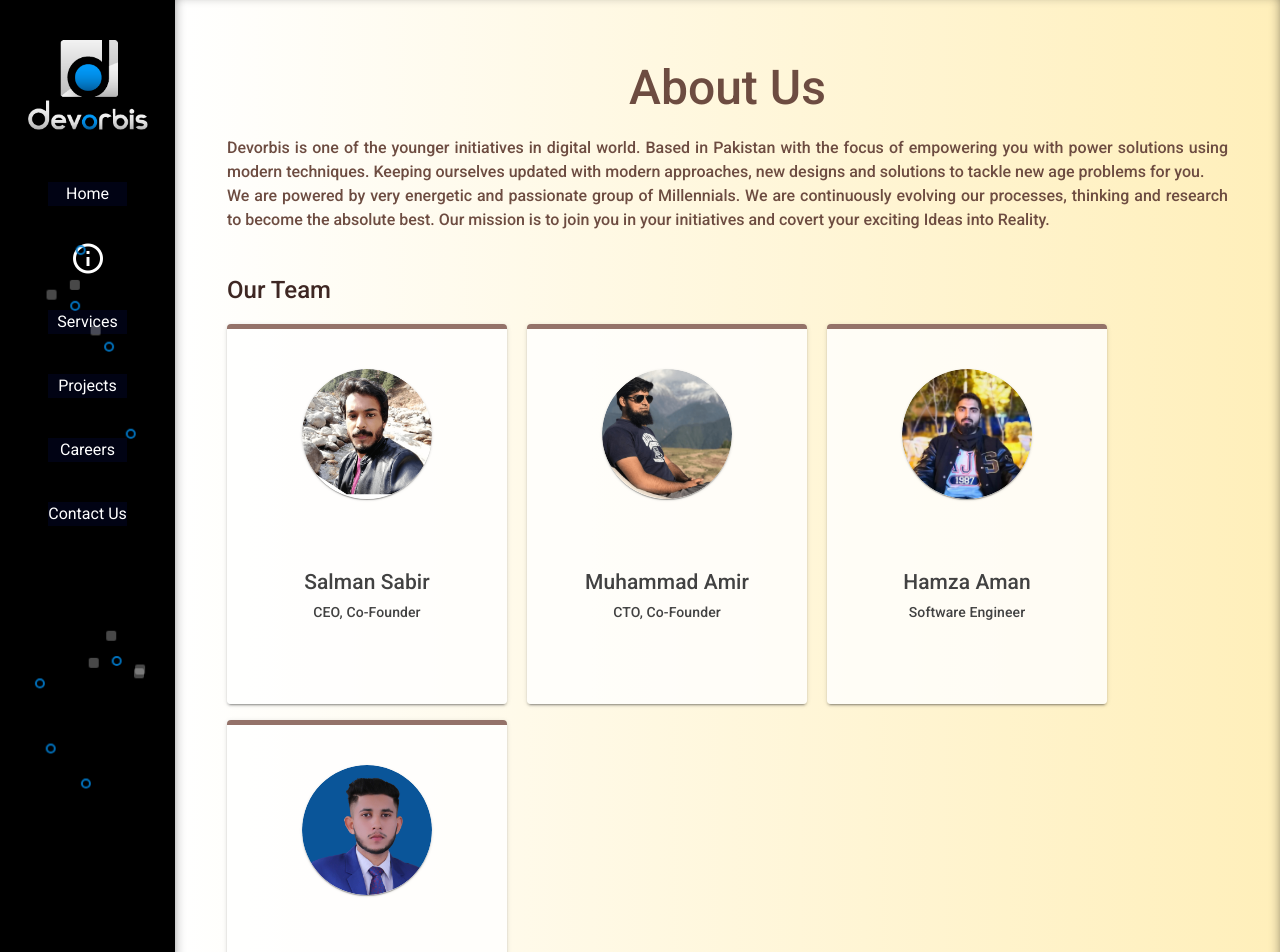
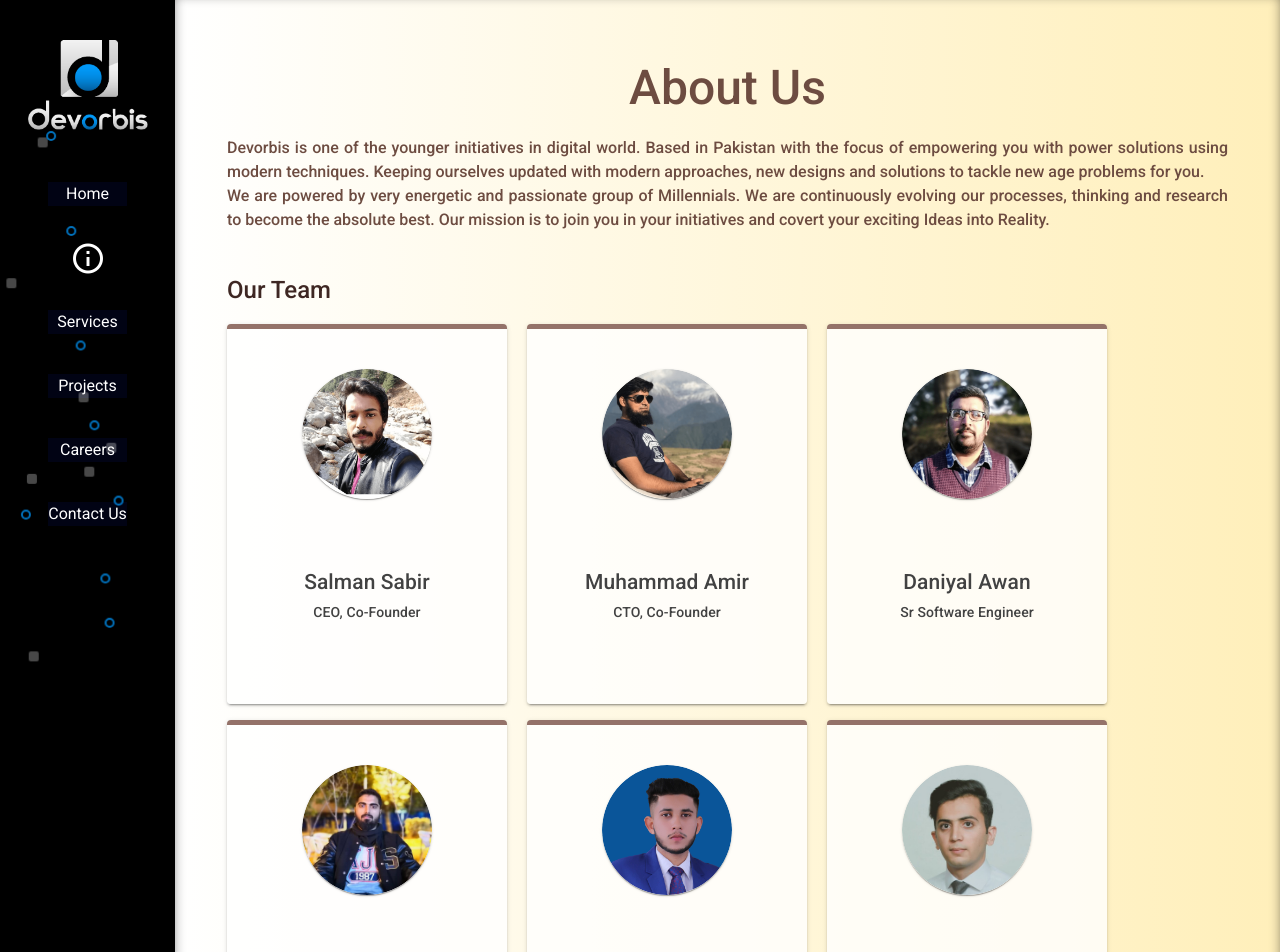
Before and after one commit to cyber-developer/devorbis, a Vue app: page /about in a window 1280 px wide. Shown: the top 952 px of the page. Built offline with nearby package versions, Linux system fonts and the light colour scheme; what vue-toasted would draw is missing.

Commit message:
members list updated

```diff
--- a/src/views/About.vue
+++ b/src/views/About.vue
@@ -52,8 +52,10 @@ export default {
     team: [
       {name: 'Salman Sabir', position: 'CEO, Co-Founder', image: require('@/assets/images/leader1.png')},
       {name: 'Muhammad Amir', position: 'CTO, Co-Founder', image: require('@/assets/images/leader2.png')},
+      {name: 'Daniyal Awan', position: 'Sr Software Engineer', image: require('@/assets/images/member6.png')},
       {name: 'Hamza Aman', position: 'Software Engineer', image: require('@/assets/images/member3.jpg')},
       {name: 'Danial Ahmad', position: 'Software Engineer', image: require('@/assets/images/member4.jpg')},
+      {name: 'Zain Abbas', position: 'Business Development Manager', image: require('@/assets/images/member5.jpg')},
     ]
   })
 }
```
Also changed, not shown: src/assets/images/member5.jpg (added), src/assets/images/member6.png (added).
